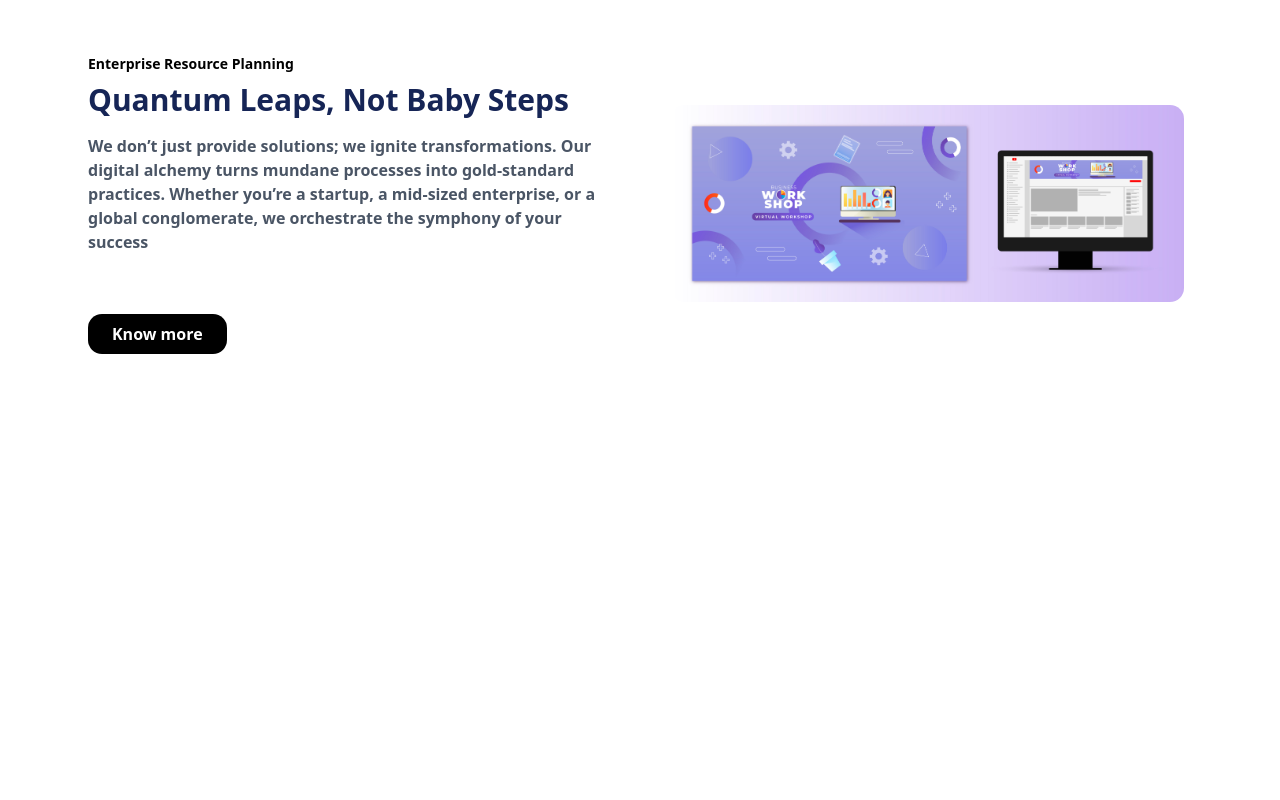
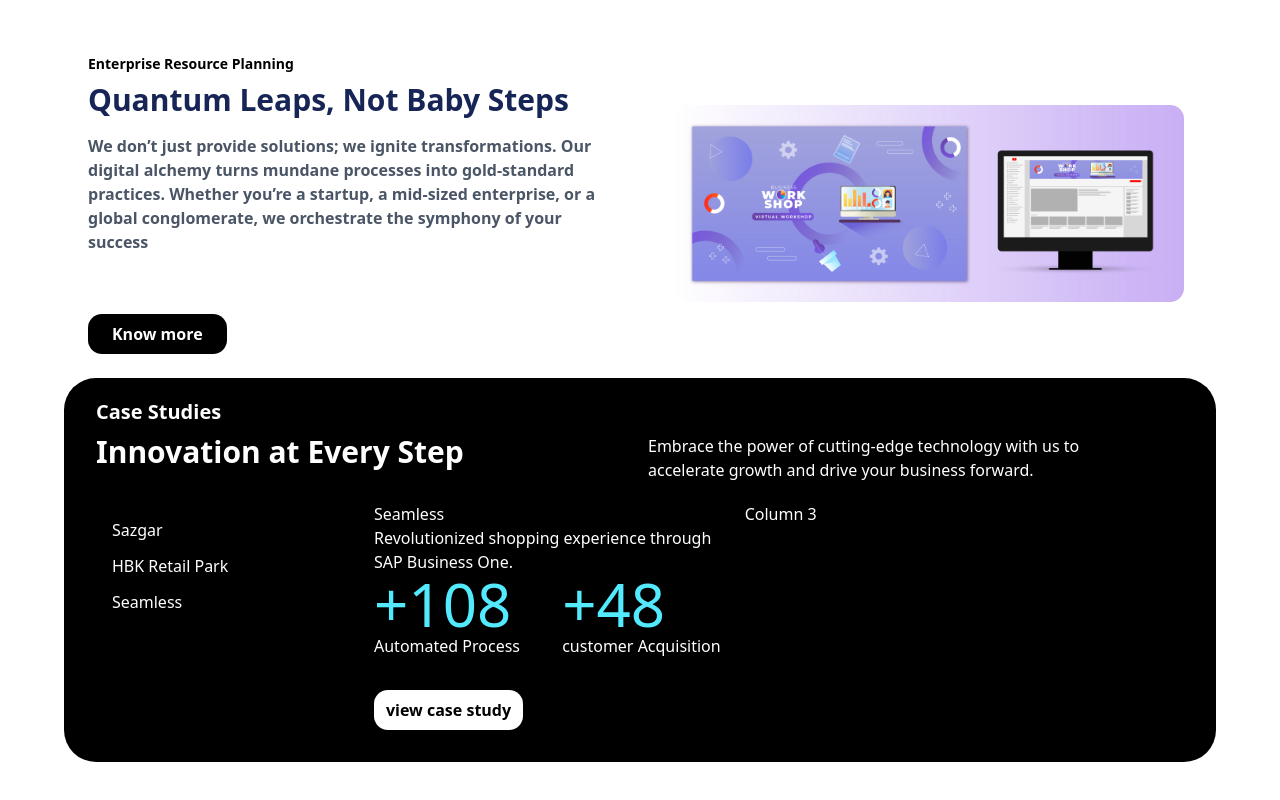
Before and after one commit to Asif2021/one, a Next.js app: page / in a window 1280 px wide. Shown: the part 1747-2547 px from the top of the page. Before the commit the page ends 2125 px from the top, so only its background shows below. Built offline with nearby package versions, Linux system fonts and the light colour scheme.

Commit message:
feat: add CaseStudy component with animations and integrate into Home page

```diff
--- a/app/page.js
+++ b/app/page.js
@@ -3,6 +3,7 @@ import HeroWithVideo from "@/components/ui/heroWithVideo";
 import About from "@/components/ui/about";
 import CustomDev from "@/components/ui/customDev";
 import Planning from "@/components/ui/planning";
+import CaseStudy from "@/components/ui/caseStudy";
 
 
 export const metadata = {
@@ -26,6 +27,7 @@ export default function Home() {
   </div>
   <CustomDev/>
   <Planning/>
+  <CaseStudy/>
 
 </div>
 
--- /dev/null
+++ b/components/ui/caseStudy.jsx
@@ -0,0 +1,95 @@
+
+"use client";
+
+import { motion, AnimatePresence, easeInOut } from "framer-motion";
+import { useEffect, useState } from "react";
+
+
+export default function CaseStudy() {
+    const [showFirst, setShowFirst] = useState(true);
+      useEffect(() => {
+    const interval = setInterval(() => {
+      setShowFirst((prev) => !prev);
+    }, 1500);
+
+    return () => clearInterval(interval);
+  }, []);
+
+
+  return (
+<div className="max-w-6xl mx-auto p-8 my-10 md:mt-0 bg-black text-white rounded-4xl pt-5">
+        <h1 className="text-white text-5xl md:text-xl font-bold">Case Studies</h1>
+    <div className=" hidden md:grid grid-cols-2 gap-4 mt-2 mb-5">
+        <h1 className="font-bold text-3xl">Innovation at Every Step</h1>
+        <h3 className="pr-20">Embrace the power of cutting-edge technology with us to accelerate growth and drive your business forward.</h3>
+    </div>
+    <div className="grid grid-cols-1 sm:grid-cols-3 md:grid-cols-12 gap-6">
+  <div className="col-span-1 sm:col-span-1 md:col-span-3 flex flex-row md:flex-col justify-start p-4">
+    <h1>Sazgar</h1>
+    <h1 className="my-3">HBK Retail Park</h1>
+    <h1>Seamless</h1>
+  </div>
+
+  <div className="col-span-1 sm:col-span-1 md:col-span-4 ">
+    <AnimatePresence mode="wait">
+        {showFirst ? (
+          <motion.div
+            key="div1"
+            initial={{ opacity: 0, y: 50 }}
+            animate={{ opacity: 1, y: 0 }}
+            exit={{ opacity: 0, y: -50 }}
+            transition={{ duration: 0.6, ease: "easeInOut" }}
+          >
+            <h1 className="">Seamless</h1>
+            <p>Revolutionized shopping experience through SAP Business One.</p>
+            <div className="flex flex-row justify-between">
+              <div>
+                <h1 className="text-6xl text-orange-500">+88</h1>
+                <p>conversion rate</p>
+              </div>
+              <div>
+                <h1 className="text-6xl text-orange-500">+58</h1>
+                <p>customer satisfaction</p>
+              </div>
+            </div>
+            <button className="py-2 px-3 font-bold mt-8 text-black bg-white rounded-xl">
+              view case study
+            </button>
+          </motion.div>
+        ) : (
+          <motion.div
+            key="div2"
+            initial={{ opacity: 0, y: 50 }}
+            animate={{ opacity: 1, y: 0 }}
+            exit={{ opacity: 0, y: -50 }}
+            transition={{ duration: 0.6, ease: "easeInOut" }}
+          >
+            <h1 className="">Seamless</h1>
+            <p>Revolutionized shopping experience through SAP Business One.</p>
+            <div className="flex flex-row justify-between">
+              <div>
+                <h1 className="text-6xl text-cyan-300">+108</h1>
+                <p>Automated Process</p>
+              </div>
+              <div>
+                <h1 className="text-6xl text-cyan-300">+48</h1>
+                <p>customer Acquisition</p>
+              </div>
+            </div>
+            <button className="py-2 px-3 font-bold mt-8 text-black bg-white rounded-xl">
+              view case study
+            </button>
+          </motion.div>
+        )}
+      </AnimatePresence>
+  </div>
+  <div className="col-span-1 sm:col-span-1 md:col-span-5">
+    Column 3
+  </div>
+</div>
+
+
+</div>
+
+  );
+}
```
